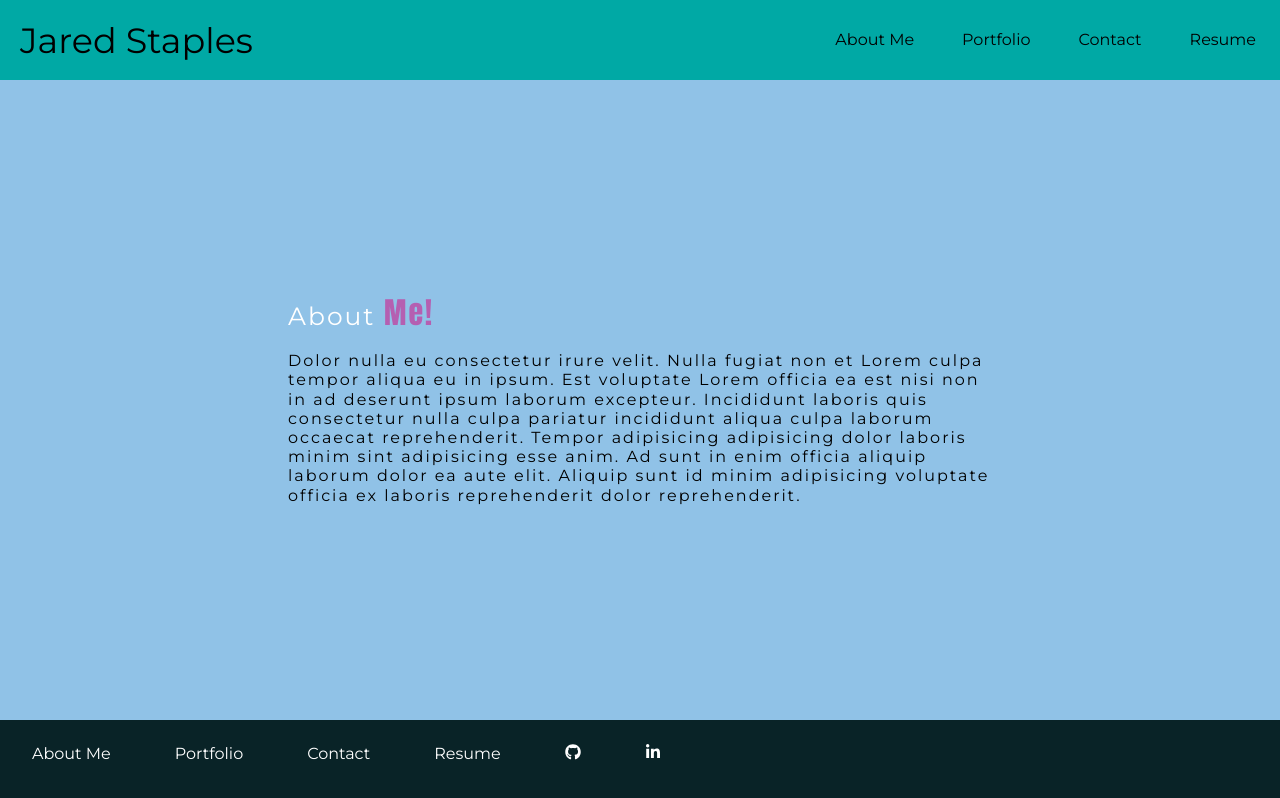
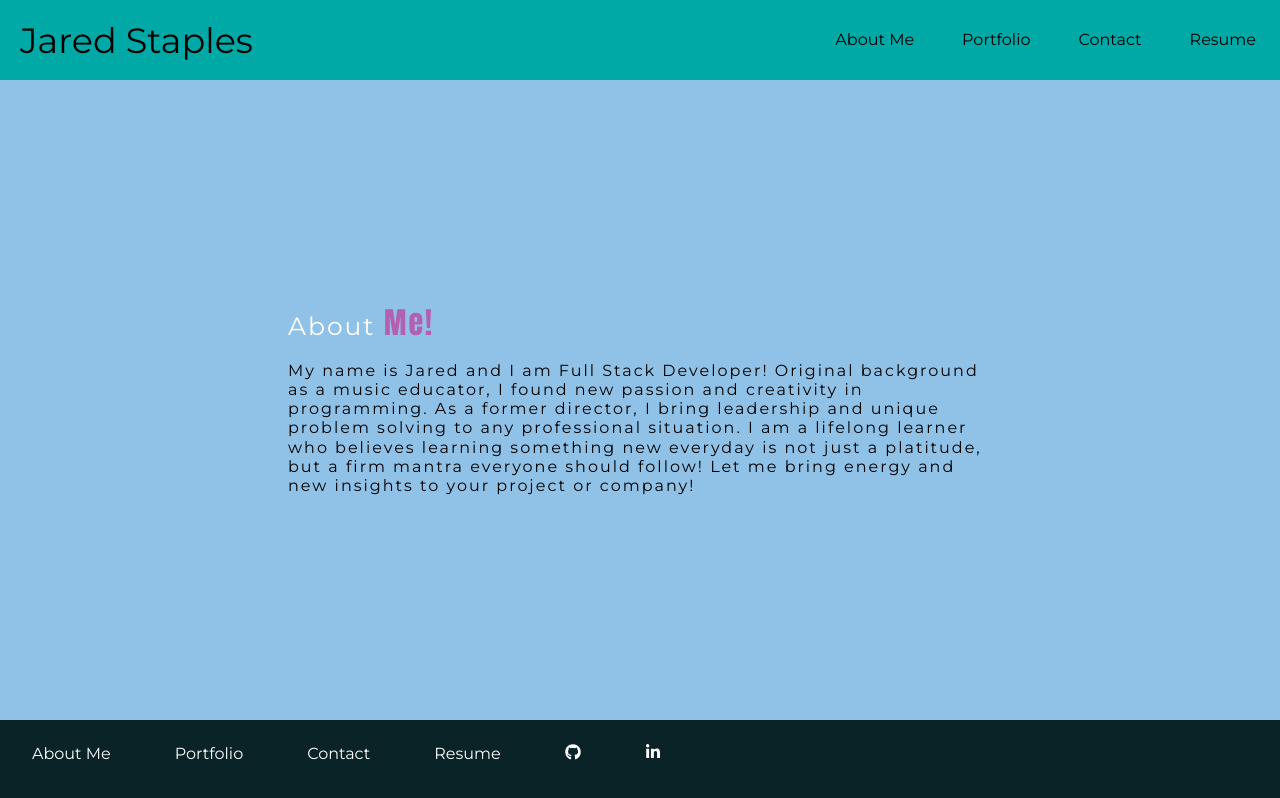
Before and after one commit to jstaples50/Jared-Staples-Portfolio, a React (Create React App) app: page / in a window 1280 px wide. Built offline with nearby package versions, Linux system fonts and the light colour scheme.

Commit message:
feat(AboutMe/Portfolio): Added text content and additional projects to portfolio

```diff
--- a/src/components/AboutMe.js
+++ b/src/components/AboutMe.js
@@ -7,14 +7,13 @@ export default function AboutMe() {
         About <span className="me">Me!</span>
       </h2>
       <p>
-        Dolor nulla eu consectetur irure velit. Nulla fugiat non et Lorem culpa
-        tempor aliqua eu in ipsum. Est voluptate Lorem officia ea est nisi non
-        in ad deserunt ipsum laborum excepteur. Incididunt laboris quis
-        consectetur nulla culpa pariatur incididunt aliqua culpa laborum
-        occaecat reprehenderit. Tempor adipisicing adipisicing dolor laboris
-        minim sint adipisicing esse anim. Ad sunt in enim officia aliquip
-        laborum dolor ea aute elit. Aliquip sunt id minim adipisicing voluptate
-        officia ex laboris reprehenderit dolor reprehenderit.
+        My name is Jared and I am Full Stack Developer! Original background as a
+        music educator, I found new passion and creativity in programming. As a
+        former director, I bring leadership and unique problem solving to any
+        professional situation. I am a lifelong learner who believes learning
+        something new everyday is not just a platitude, but a firm mantra
+        everyone should follow! Let me bring energy and new insights to your
+        project or company!
       </p>
     </section>
   );
--- a/src/components/Portfolio.js
+++ b/src/components/Portfolio.js
@@ -1,6 +1,8 @@
 import Project from "./Project";
 import taskPic from "../assets/task-management.png";
 import socialMediaPic from "../assets/social-media-backend.png";
+import moodistPic from "../assets/moodist-1.png";
+import teamGeneratorPic from "../assets/team-generator.png";
 import "../styles/Portfolio.css";
 
 const projectObjectTemplate = {
@@ -19,7 +21,7 @@ const project1 = {
   githubUrl: "https://github.com/cmurphgarv/Project-Management-App",
   deployedSiteUrl: "https://project-management-2022-but.herokuapp.com/login",
   shortDescription:
-    "Proident aute esse ad deserunt duis amet minim. Eu ea velit consectetur eu aliqua.",
+    "Application that tracks tasks, involves component based rendering and user authentication",
 };
 
 const project2 = {
@@ -29,7 +31,27 @@ const project2 = {
   githubUrl: "https://github.com/jstaples50/social-media-test-back-end",
   deployedSiteUrl: "https://github.com/jstaples50/social-media-test-back-end",
   shortDescription:
-    "Officia duis ea aliquip nulla irure esse anim cupidatat fugiat cupidatat ex. Occaecat ut culpa do culpa aliqua veniam enim voluptate et pariatur.",
+    "A mock social media back-end that utilizes RESTful API structure",
+};
+
+const project3 = {
+  name: "The Moodist",
+  img: moodistPic,
+  primaryColor: "#FFFFFF",
+  githubUrl: "https://github.com/jstaples50/Moodist",
+  deployedSiteUrl: "https://jstaples50.github.io/Moodist/",
+  shortDescription:
+    "App that produces a youtube video and cocktail recipe based on mood selection; Utilizes third party API requests",
+};
+
+const project4 = {
+  name: "Team Generator",
+  img: teamGeneratorPic,
+  primaryColor: "#DC3545",
+  githubUrl: "https://github.com/jstaples50/module-10-team-profile-generator",
+  deployedSiteUrl: "",
+  shortDescription:
+    "Node.js app that creates serves up a static html file based on user input; Utilizes the CLI node package 'Inquirer'",
 };
 
 export default function Portfolio() {
@@ -38,6 +60,8 @@ export default function Portfolio() {
       <h2>Portfolio</h2>
       <Project projectObj={project1} />
       <Project projectObj={project2} />
+      <Project projectObj={project3} />
+      <Project projectObj={project4} />
     </section>
   );
 }
```
Also changed, not shown: src/styles/Portfolio.css (+0 -20 lines), src/styles/Project.css (+1 -39 lines), src/assets/moodist-1.png (added), src/assets/team-generator.png (added).
